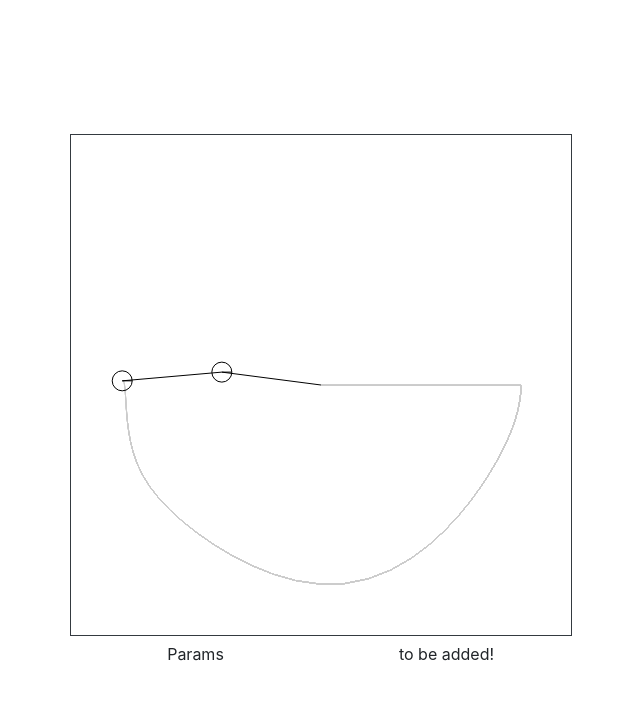
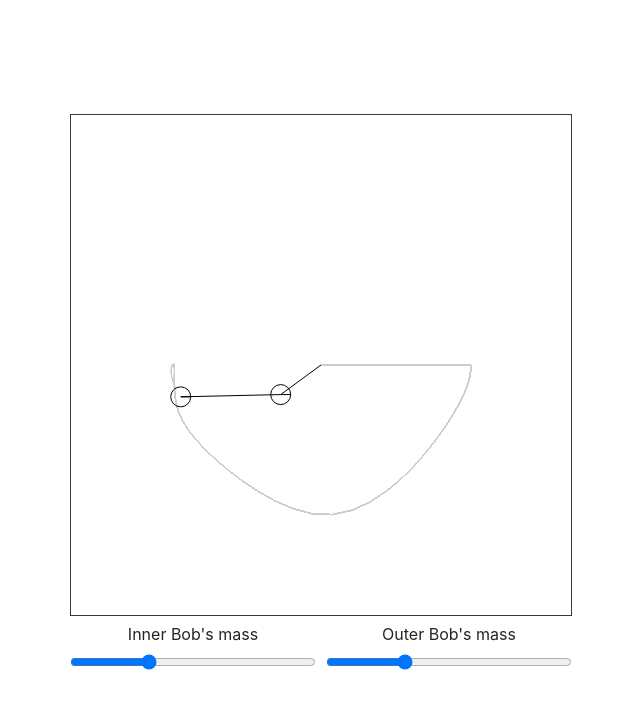
Before and after one commit to michelepapucci/double-pendulum, a plain HTML site: page index.html in a window 1280 px wide. Shown: the whole page, without its empty margins (319-959 px from the left). Drawn offline with nearby package versions, Linux system fonts and the light colour scheme; animation ran at ten frames a second.

Commit message:
added-dampening-added-mass-slider

```diff
--- a/index.html
+++ b/index.html
@@ -12,16 +12,22 @@
     <script src="js/pendulum.js"></script>
 </head>
 <body class="h-100 d-flex">
-    <div class="mx-auto my-auto">
-        <canvas width="500" height="500" id="mainCanvas" class="border border-dark"></canvas>
-        <div class="row no-gutters text-center">
-            <div class="col-6">
-                Params
+<div class="mx-auto my-auto">
+    <canvas width="500" height="500" id="mainCanvas" class="border border-dark"></canvas>
+    <div>
+        <form>
+            <div class="form-row d-flex text-center">
+                <div class="form-group col-6 d-flex flex-column">
+                    <label for="bob1_m">Inner Bob's mass</label>
+                    <input type="range" id="bob1_m" min="1" max="30" step="0.1" value="10">
+                </div>
+                <div class="form-group col-6 d-flex flex-column">
+                    <label for="bob2_m">Outer Bob's mass</label>
+                    <input type="range" id="bob2_m" min="1" max="30" step="0.1" value="10">
+                </div>
             </div>
-            <div class="col-6">
-                to be added!
-            </div>
-        </div>
+        </form>
     </div>
+</div>
 </body>
 </html>
--- a/js/pendulum.js
+++ b/js/pendulum.js
@@ -1,5 +1,6 @@
 $(function () {
     const PATH_LENGTH_ON_SCREEN = 50;
+    const DAMPENING = 0.999;
 
     // Canvas variables
     let canvas = document.getElementById("mainCanvas");
@@ -11,11 +12,11 @@ $(function () {
     context.translate(offsetX, offsetY);
 
     //Length of the two rods
-    let rod1_l = 100;
+    let rod1_l = 50;
     let rod_l2 = 100;
 
     //Mass of the two bobs
-    let bob1_m = 10;
+    let bob1_m = 20 ;
     let bob2_m = 10;
 
     //Amplitudes, angular velocity and angular acceleration of the two bobs
@@ -75,6 +76,9 @@ $(function () {
         bob1_x += bob1_a_vel;
         bob2_x += bob2_a_vel;
 
+        bob1_x *= DAMPENING;
+        bob2_x *= DAMPENING;
+
         p_bob2_x = x2;
         p_bob2_y = y2;
     }
@@ -94,6 +98,9 @@ $(function () {
             }
         }
         context.closePath();
+
+        bob1_m = parseFloat($("#bob1_m").val());
+        bob2_m = parseFloat($("#bob2_m").val());
 
         calc();
 
```
